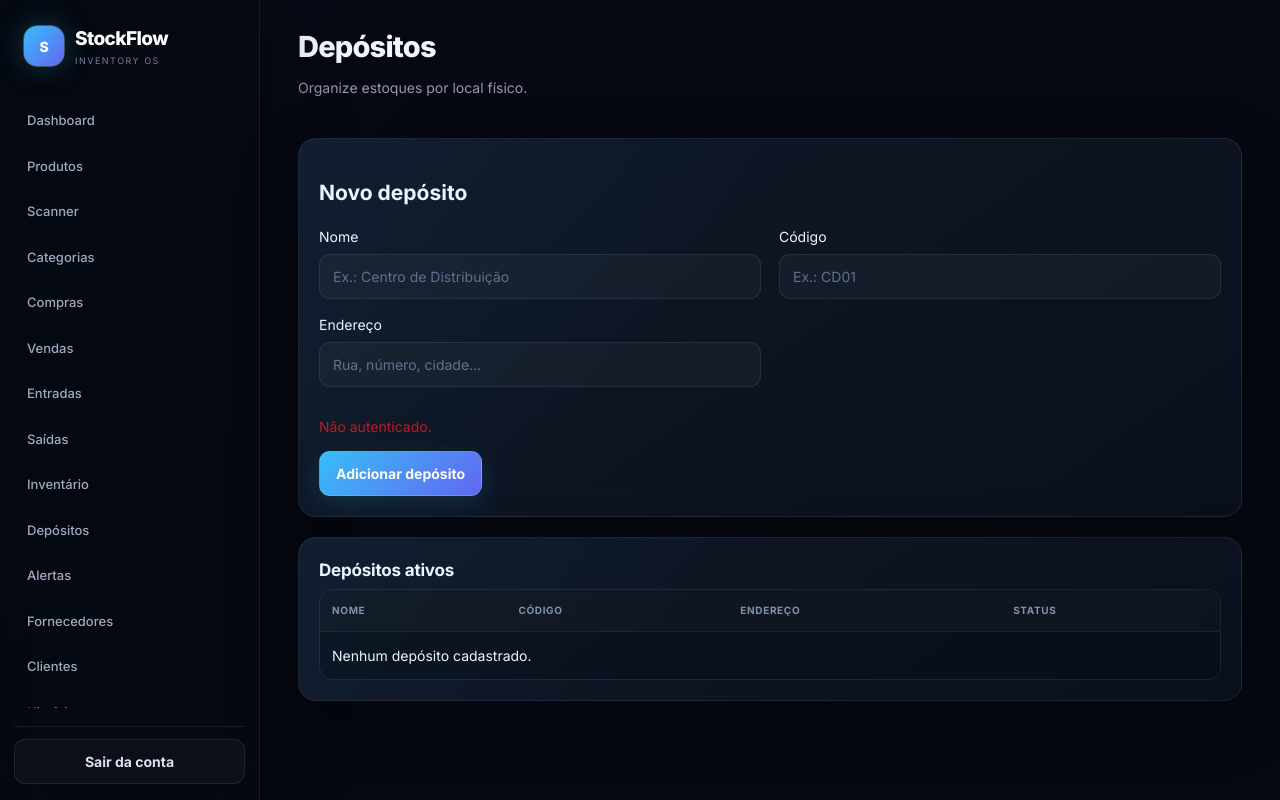
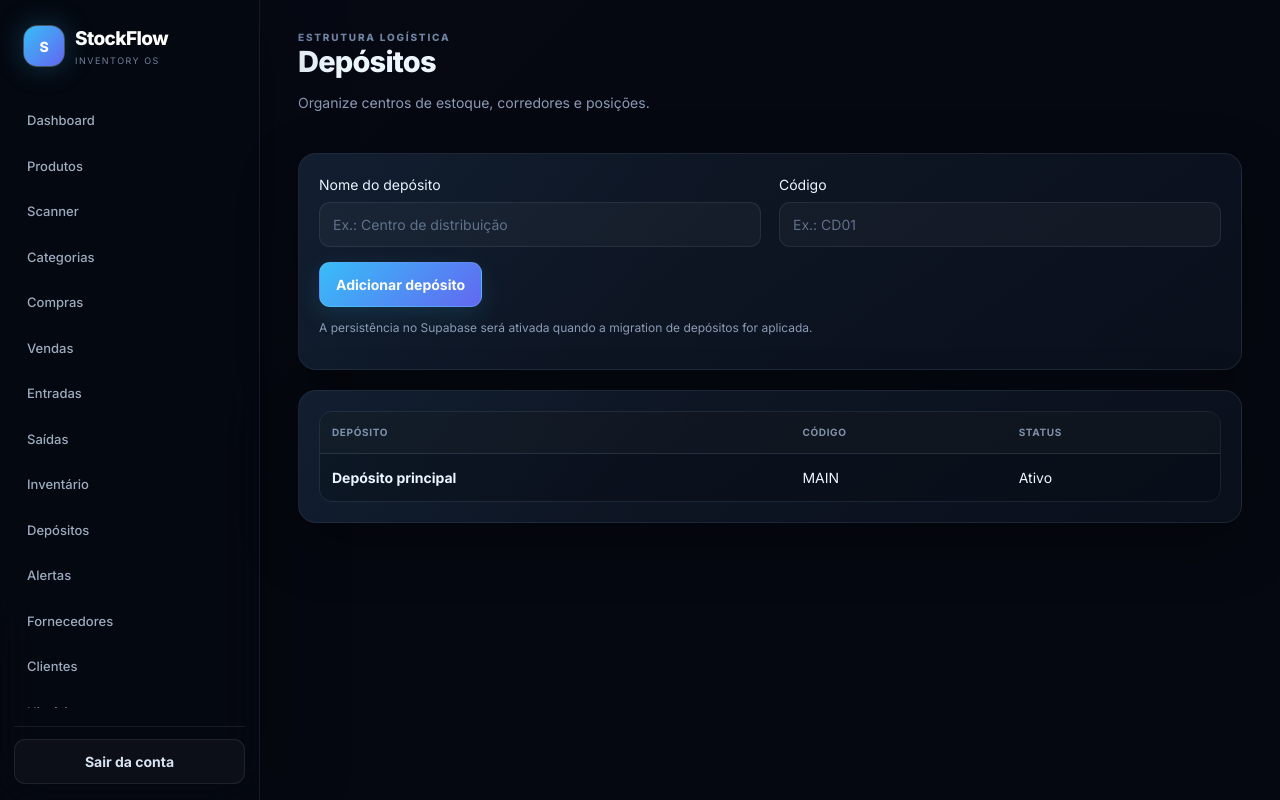
Before and after one commit to atomic-cod/stockflow, a Next.js app: page /depositos in a window 1280 px wide. Built offline with nearby package versions, Linux system fonts and the light colour scheme; no server answers.

Commit message:
feat: polish inventory alert and warehouse screens

```diff
--- a/src/app/depositos/page.tsx
+++ b/src/app/depositos/page.tsx
@@ -1,63 +1,8 @@
 "use client";
-
-import { useEffect, useState } from "react";
+import { useState } from "react";
 import { Sidebar } from "@/components/sidebar";
-
-type Warehouse = { id: string; name: string; code: string; address?: string | null; active: boolean };
-
-export default function Depositos() {
-  const [items, setItems] = useState<Warehouse[]>([]);
-  const [name, setName] = useState("");
-  const [code, setCode] = useState("");
-  const [address, setAddress] = useState("");
-  const [error, setError] = useState("");
-  const [message, setMessage] = useState("");
-
-  async function load() {
-    const r = await fetch("/api/depositos");
-    const d = await r.json();
-    if (r.ok) setItems(d.warehouses ?? []);
-    else setError(d.error ?? "Não foi possível carregar os depósitos.");
-  }
-
-  useEffect(() => { load(); }, []);
-
-  async function create() {
-    setError(""); setMessage("");
-    const r = await fetch("/api/depositos", {
-      method: "POST",
-      headers: { "Content-Type": "application/json" },
-      body: JSON.stringify({ name, code, address })
-    });
-    const d = await r.json();
-    if (!r.ok) return setError(d.error ?? "Não foi possível criar o depósito.");
-    setItems(current => [...current, d.warehouse].sort((a,b) => a.name.localeCompare(b.name)));
-    setName(""); setCode(""); setAddress("");
-    setMessage("Depósito criado com sucesso.");
-  }
-
-  return <div className="shell"><Sidebar/><main className="main">
-    <div className="topbar">
-      <div><h1 className="title">Depósitos</h1><p className="muted">Organize estoques por local físico.</p></div>
-    </div>
-
-    <section className="card">
-      <h2>Novo depósito</h2>
-      <div className="form-grid">
-        <label>Nome<input className="input" value={name} onChange={e=>setName(e.target.value)} placeholder="Ex.: Centro de Distribuição" /></label>
-        <label>Código<input className="input" value={code} onChange={e=>setCode(e.target.value.toUpperCase())} placeholder="Ex.: CD01" /></label>
-        <label>Endereço<input className="input" value={address} onChange={e=>setAddress(e.target.value)} placeholder="Rua, número, cidade..." /></label>
-      </div>
-      {error && <p style={{color:"#b91c1c"}}>{error}</p>}
-      {message && <p style={{color:"#166534"}}>{message}</p>}
-      <button className="btn" onClick={create}>Adicionar depósito</button>
-    </section>
-
-    <section className="section card">
-      <h2>Depósitos ativos</h2>
-      <div className="table-wrap"><table className="table"><thead><tr><th>Nome</th><th>Código</th><th>Endereço</th><th>Status</th></tr></thead>
-      <tbody>{items.map(item=><tr key={item.id}><td><b>{item.name}</b></td><td>{item.code}</td><td>{item.address || "—"}</td><td>Ativo</td></tr>)}
-      {!items.length && <tr><td colSpan={4}>Nenhum depósito cadastrado.</td></tr>}</tbody></table></div>
-    </section>
-  </main></div>;
+export default function Depositos(){
+ const [items,setItems]=useState([{id:"main",name:"Depósito principal",code:"MAIN",status:"Ativo"}]); const [name,setName]=useState(""),[code,setCode]=useState("");
+ function add(){if(!name.trim()||!code.trim())return;setItems(v=>[...v,{id:crypto.randomUUID(),name:name.trim(),code:code.trim().toUpperCase(),status:"Rascunho"}]);setName("");setCode("")}
+ return <div className="shell"><Sidebar/><main className="main"><div className="topbar"><div><div className="eyebrow">ESTRUTURA LOGÍSTICA</div><h1 className="title">Depósitos</h1><p className="muted">Organize centros de estoque, corredores e posições.</p></div></div><div className="card section"><div className="form-grid"><label>Nome do depósito<input className="input" value={name} onChange={e=>setName(e.target.value)} placeholder="Ex.: Centro de distribuição"/></label><label>Código<input className="input" value={code} onChange={e=>setCode(e.target.value)} placeholder="Ex.: CD01"/></label></div><button className="btn" onClick={add}>Adicionar depósito</button><p className="muted" style={{fontSize:12}}>A persistência no Supabase será ativada quando a migration de depósitos for aplicada.</p></div><section className="card section"><div className="table-wrap"><table className="table"><thead><tr><th>Depósito</th><th>Código</th><th>Status</th></tr></thead><tbody>{items.map(i=><tr key={i.id}><td><b>{i.name}</b></td><td>{i.code}</td><td>{i.status}</td></tr>)}</tbody></table></div></section></main></div>;
 }
```
